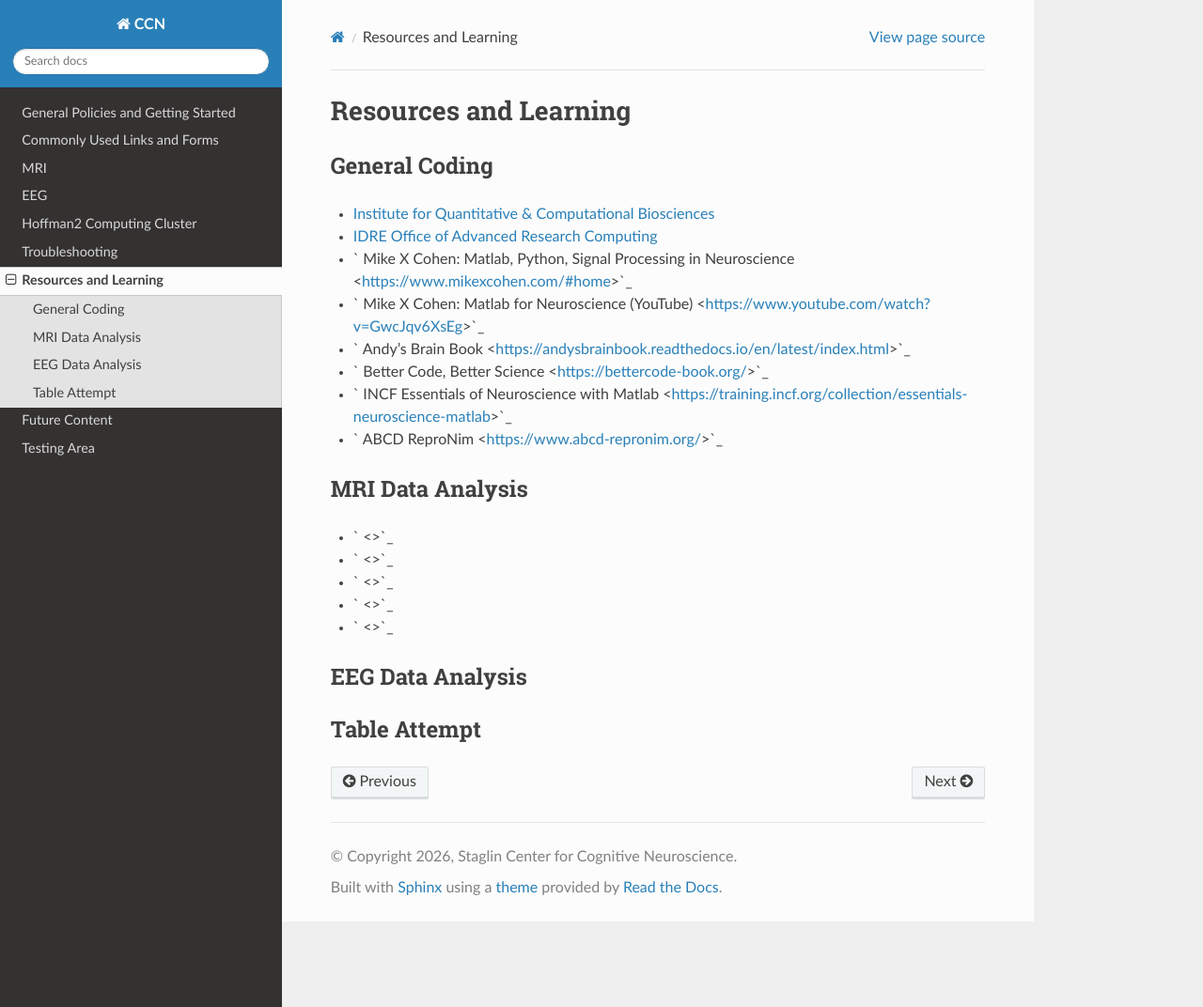
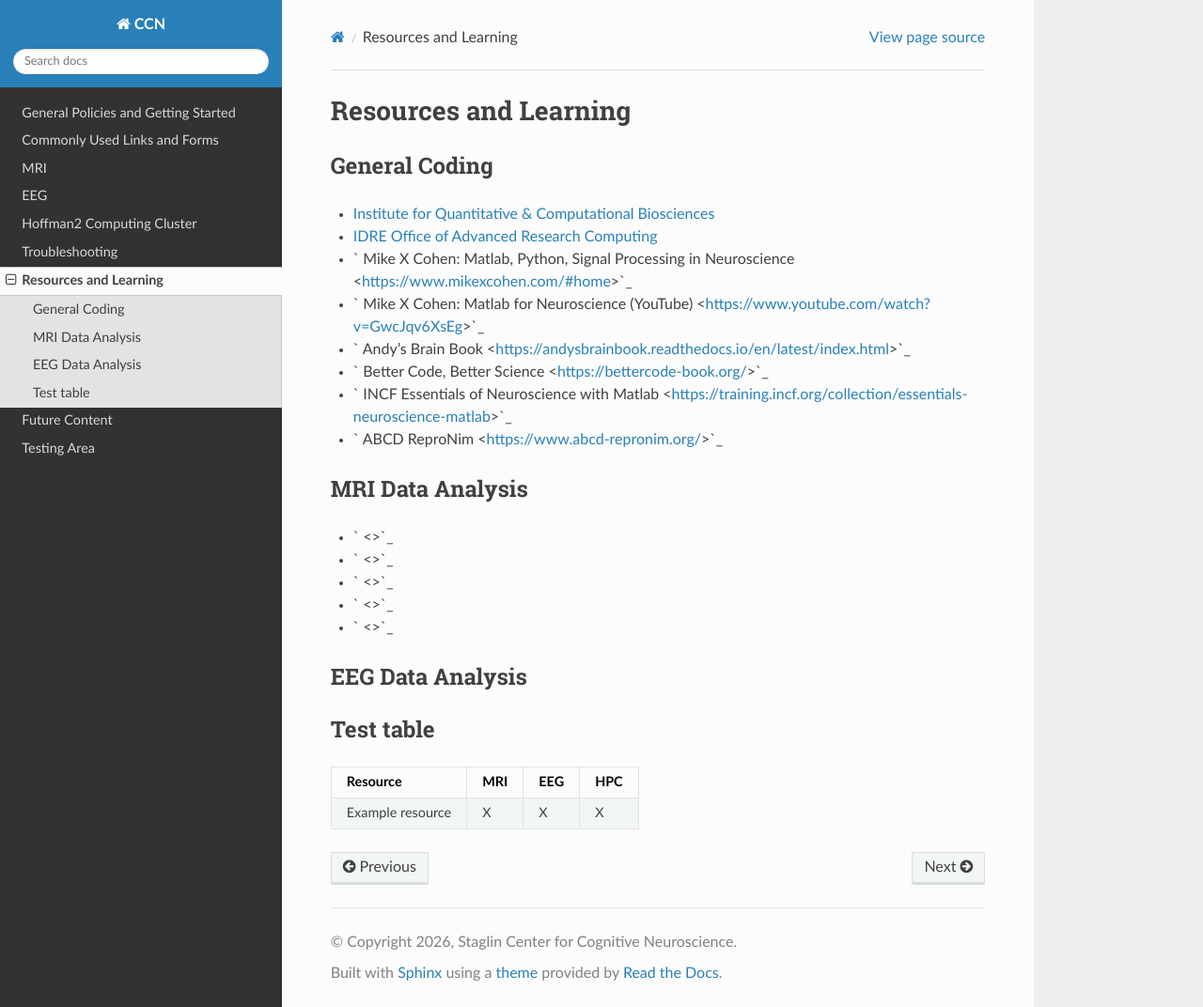
Before and after one commit to CCN-Support/CCN_Wiki, a Sphinx documentation site: the page built from docs/source/resources-and-learning.rst, in a window 1280 px wide and 1072 px high. Shown: the whole window at 94% size. Built offline with Sphinx 7.4.7 and the Read the Docs theme 3.1.0, drawn with Linux system fonts in a browser that asks for light colours; some of the changed lines change nothing that is shown.

Commit message:
Update resources-and-learning.rst

```diff
--- a/docs/source/resources-and-learning.rst
+++ b/docs/source/resources-and-learning.rst
@@ -26,69 +26,18 @@ MRI Data Analysis
 EEG Data Analysis
 -----------------
 
-Table Attempt
--------------
+Test table
+----------
 
 .. list-table::
    :header-rows: 1
-   :widths: 30 5 5 5 5 5 5 5 5 5 5 5 5 5 5 5 5
 
    * - Resource
-     - MRI Data Acq.
-     - MRI Data PreProc
-     - MRI Data Analysis
-     - EEG Data Acq.
-     - EEG Data PreProc
-     - EEG Data Analysis
-     - Other (anatomy etc)
+     - MRI
+     - EEG
      - HPC
-     - Unix/Bash
-     - Python
-     - R
-     - Matlab
-     - Other Computing
 
-   * - `Institute for Quantitative & Computational Biosciences <URL-HERE>`_
-     -
-     -
-     -
-     -
-     -
-     -
-     -
+   * - Example resource
      - X
      - X
      - X
-     - X
-     - X
-     - X
-
-   * - `IDRE Office Advanced Research Computing Events <URL-HERE>`_
-     -
-     -
-     -
-     -
-     -
-     -
-     -
-     - X
-     - X
-     - X
-     - X
-     - X
-     - X
-
-   * - `Mike X Cohen, Matlab, Python, Signal Processing in Neuroscience <URL-HERE>`_
-     -
-     -
-     -
-     -
-     - X
-     - X
-     -
-     -
-     -
-     - X
-     -
-     - X
-     - X
```
